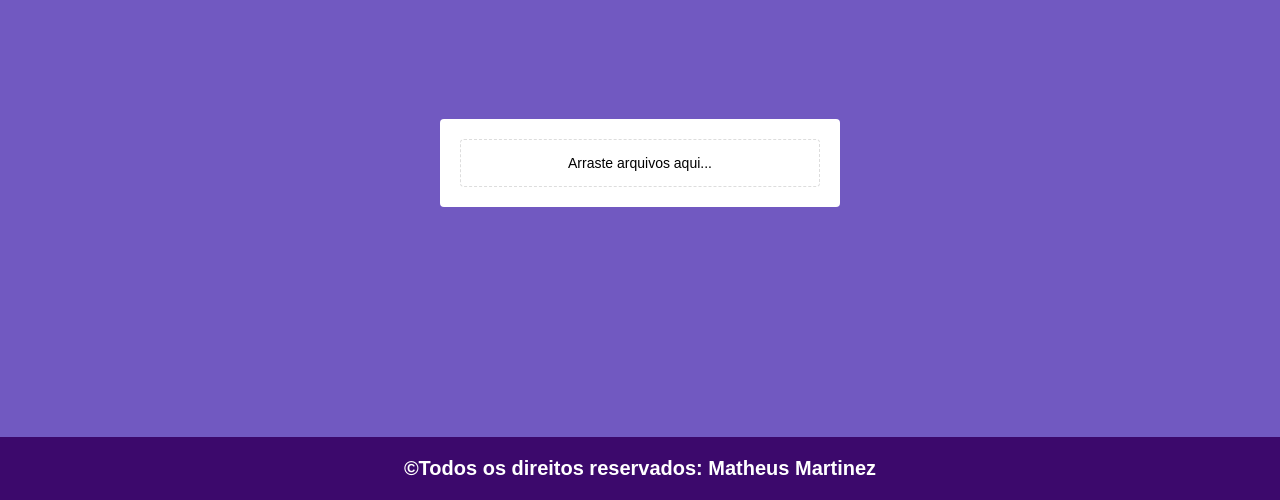
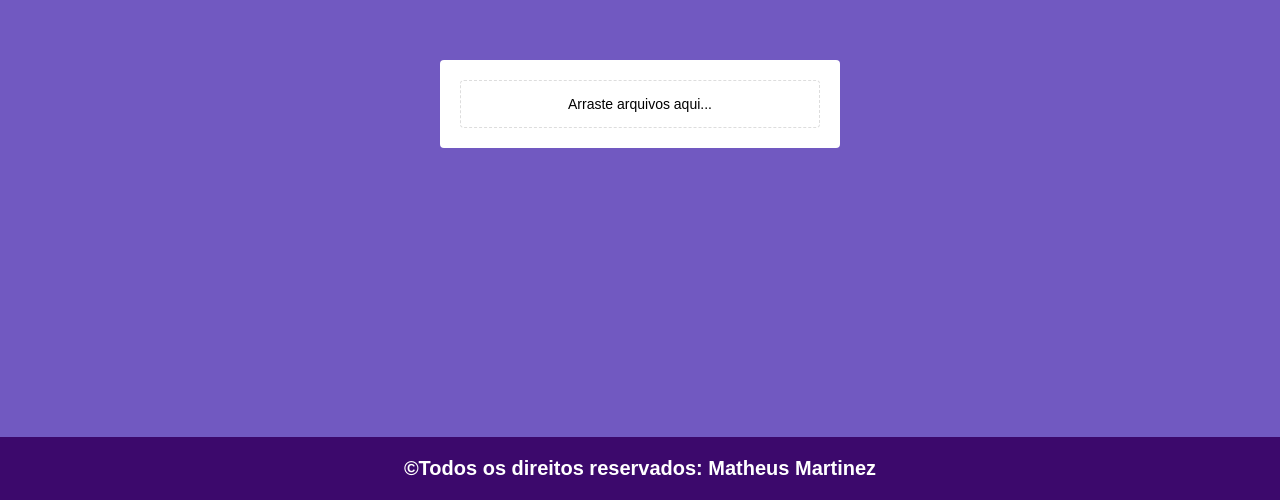
Before and after one commit to MatheusMartinezO/uploader-frontend, a React (Create React App) app: page / in a window 1280 px wide. Shown: the part 300-800 px from the top of the page. Built offline with nearby package versions, Linux system fonts and the light colour scheme; no server answers.

Commit message:
jkasdljas

```diff
--- a/src/styles.js
+++ b/src/styles.js
@@ -6,8 +6,8 @@ export const Container = styled.div`
    -webkit-display: flex;
    display: flex;
     flex-direction: column;
-   justify-content:end;
-   align-items:center;
+   justify-content:space-between;
+   align-items:end;
 
 `
 
@@ -15,8 +15,9 @@ export const Content = styled.div`
 
     width:100%;
     max-width: 400px;
-    margin-left: 20px;
-    margin-right: 20px;
+    margin: 0 auto;
+    position: relative;
+    top: 45vh;
     background: #fff;
     box-sizing: border-box;
     border-radius: 4px;
```
